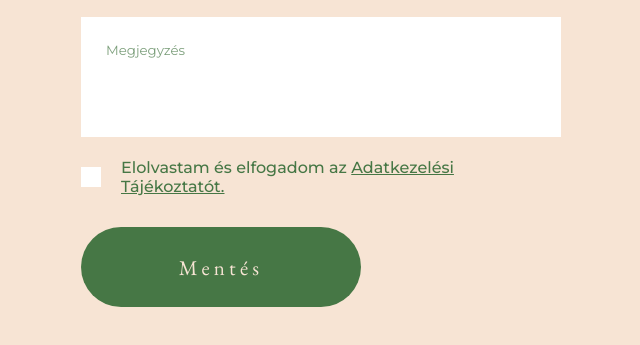
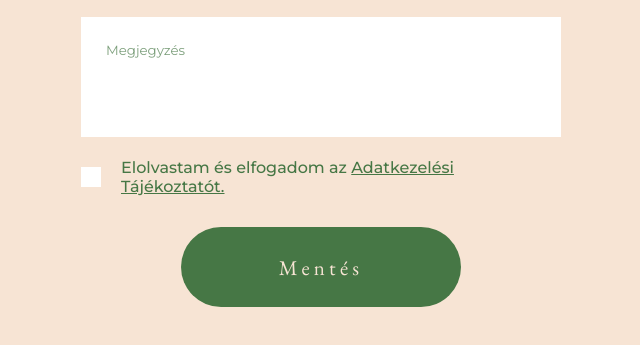
Before and after one commit to bsamu/uibuild-exam-m2, a plain HTML site: page index.html in a window 1280 px wide. Shown: the part 321-666 px from the top of the page, without its empty margins (319-959 px from the left). Drawn offline with nearby package versions, Linux system fonts and the light colour scheme.

Commit message:
Update style.css

```diff
--- a/style.css
+++ b/style.css
@@ -173,6 +173,10 @@ button {
     color: #F7E4D4;
     border-radius: 40px;
     letter-spacing: 0.2em;
+
+    position: relative;
+    left: 50%;
+    transform: translate(-50%, 0);
 }
 
 @media screen and(max-width: 520px) {
```
